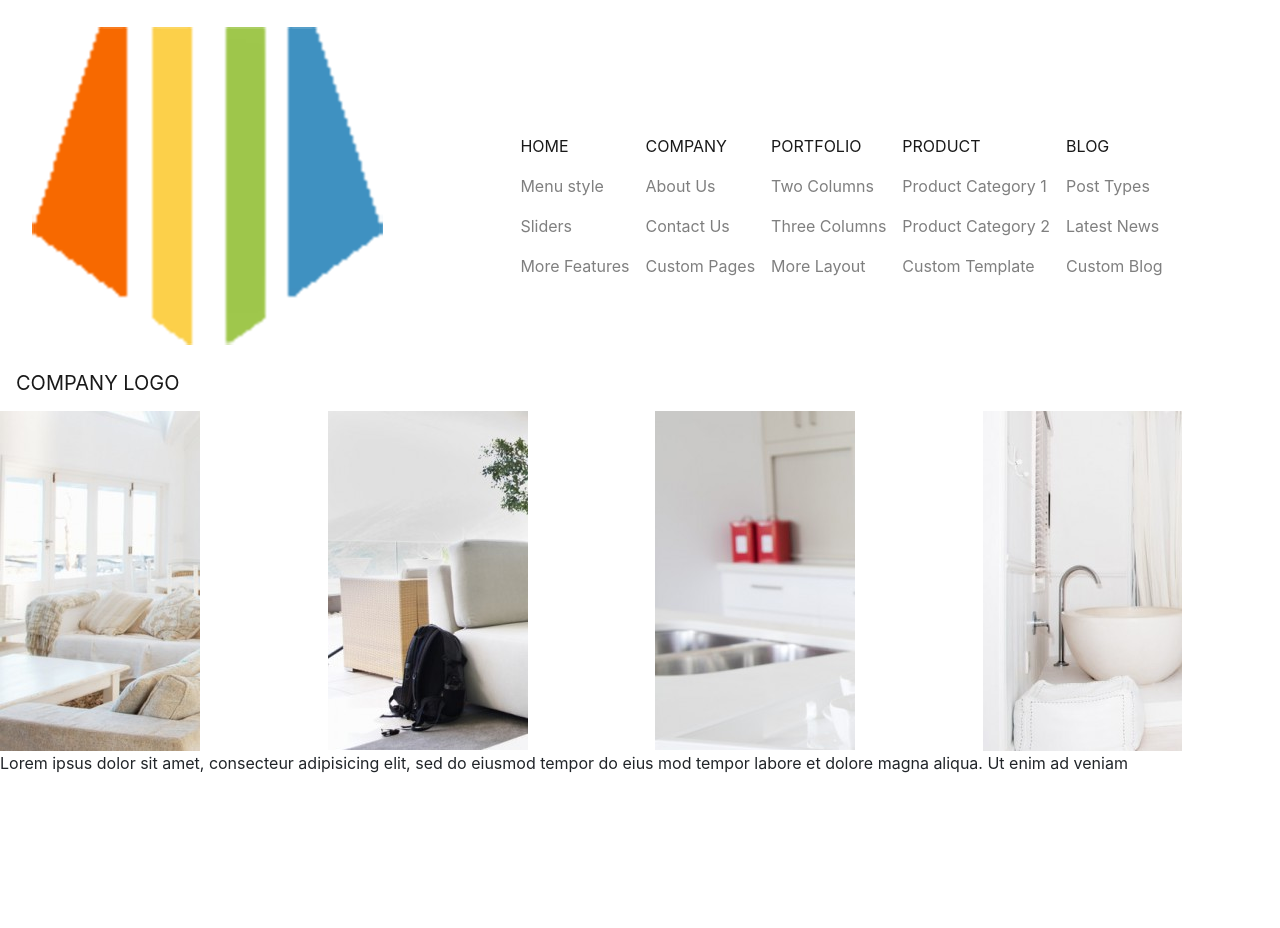
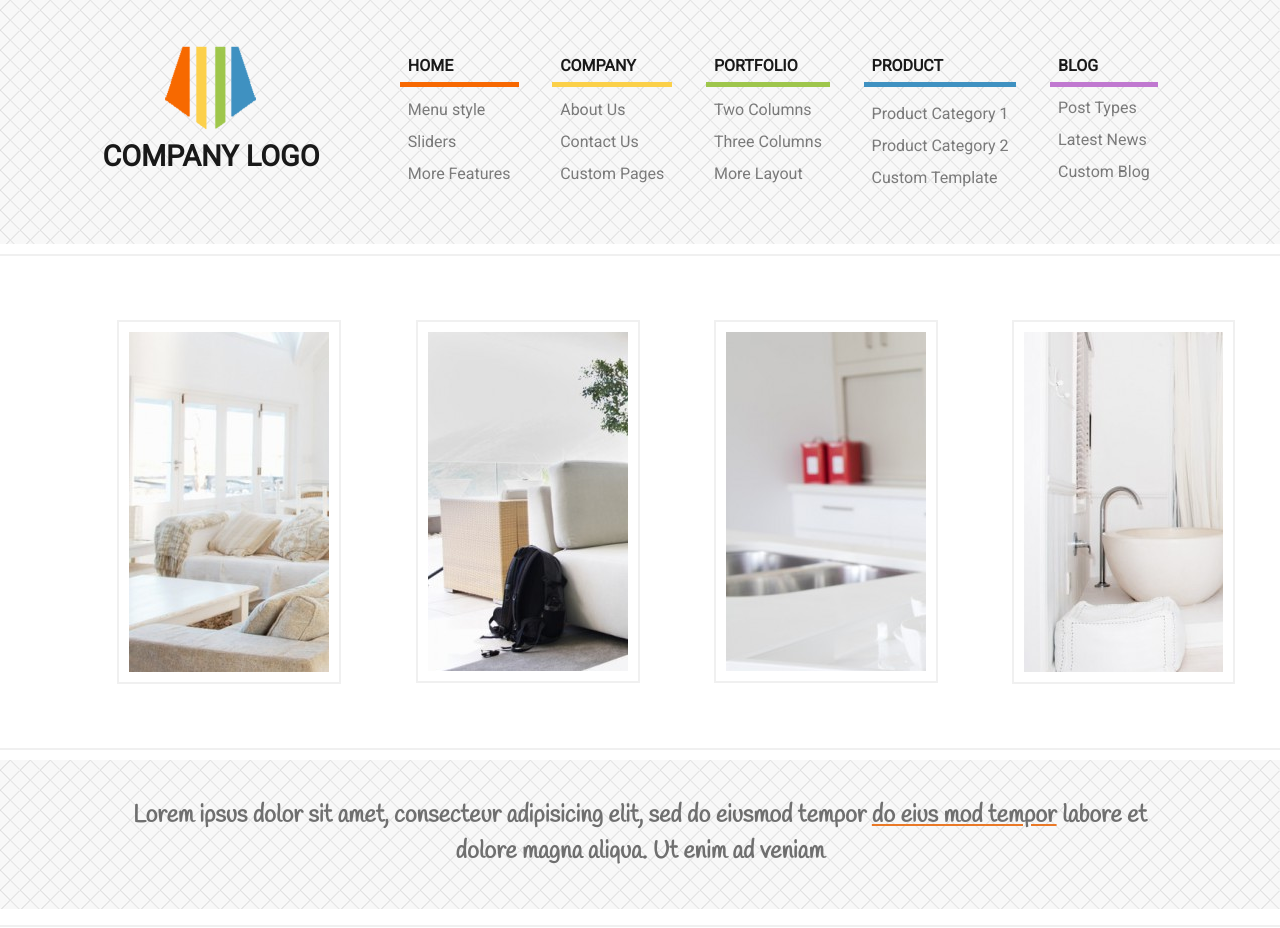
Before and after one commit to PierreDenaes/UTOPLAB-Simplon, a plain HTML site: page Exercices_html_css/exo-4/index.html in a window 1280 px wide. Before the commit the page ends 800 px from the top, so only its background shows below. Drawn offline with nearby package versions, Linux system fonts and the light colour scheme.

Commit message:
remplissage fichier Css

```diff
--- a/Exercices_html_css/exo-4/style.css
+++ b/Exercices_html_css/exo-4/style.css
@@ -1 +1,93 @@
-style.css
+@import url("https://fonts.googleapis.com/css?family=Handlee|Roboto&display=swap");
+body {
+  padding: 0;
+  margin: 0;
+  font-family: "Roboto", sans-serif;
+}
+/*MENU*/
+.backgNav {
+  background-image: url("https://raw.githubusercontent.com/PierreDenaes/UTOPLAB-Simplon/master/Exercices_html_css/exo-4/background_pattern.png");
+  padding: 3% 5% 3% 8%;
+}
+nav ul li {
+  margin-right: 4%;
+  text-align: left;
+}
+.flex-fill {
+  flex: 1;
+}
+.logo-center {
+  text-align: center;
+  font-weight: bold;
+  font-size: 1.8em;
+  margin-right: 5%;
+  margin-bottom: 2%;
+}
+.logo {
+  width: 100px;
+}
+.nav-link {
+  line-height: 1;
+}
+.padNav {
+  padding-top: 12%;
+}
+.home-menu {
+  border-bottom: 5px solid #f76801;
+  font-weight: bold;
+}
+.company-menu {
+  border-bottom: 5px solid #fbd049;
+  font-weight: bold;
+}
+.portfolio-menu {
+  border-bottom: 5px solid #9ec64b;
+  font-weight: bold;
+}
+.product-menu {
+  border-bottom: 5px solid #3f91c1;
+  font-weight: bold;
+}
+.blog-menu {
+  border-bottom: 5px solid #c078d0;
+  font-weight: bold;
+}
+/*photo band*/
+.divider {
+  margin-top: 10px;
+  display: block;
+  width: 100%;
+  border: 1px solid #f0f0f0;
+}
+.rowMargin {
+  margin-left: 8%;
+  margin-top: 5%;
+  margin-bottom: 5%;
+}
+.imgRow1 {
+  border: 2px solid #f0f0f0;
+  padding: 10px;
+}
+/*Middle Sentence*/
+.divider2 {
+  margin-bottom: 10px;
+  display: block;
+  width: 100%;
+  border: 1px solid #f0f0f0;
+}
+.middleSentence {
+  width: 100%;
+  background-image: url("https://raw.githubusercontent.com/PierreDenaes/UTOPLAB-Simplon/master/Exercices_html_css/exo-4/background_pattern.png");
+  text-align: center;
+}
+.middleS {
+  padding: 3% 8% 3% 8%;
+  font-size: 1.5em;
+  font-family: "Handlee", cursive;
+  color: #6f6f6f;
+  font-weight: bold;
+}
+.lineColor {
+  text-decoration: underline;
+  text-decoration-color: #ea7927;
+}
```
